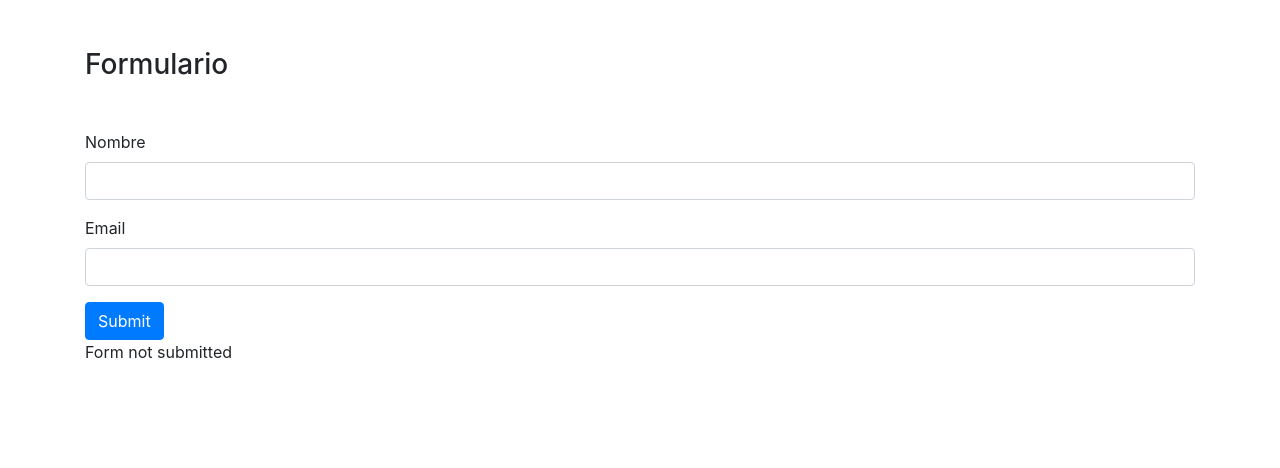
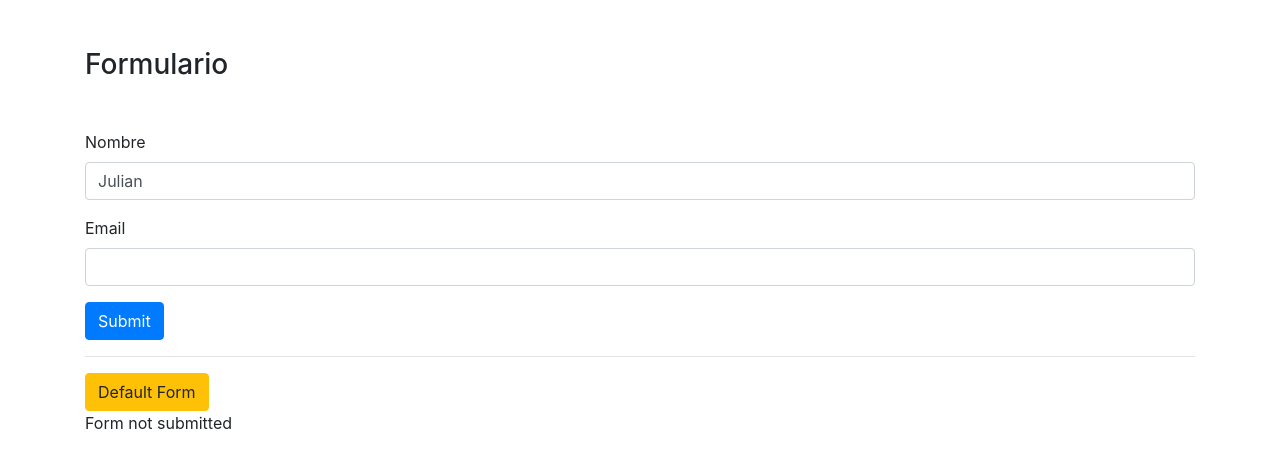
Before and after one commit to julianperezpesce/otherApp, an Angular app: page / in a window 1280 px wide. Shown: the top 468 px of the page. Built offline with nearby package versions, Linux system fonts and the light colour scheme.

Commit message:
new method OnDefaultForm

```diff
--- a/src/app/form-first/form-first.component.html
+++ b/src/app/form-first/form-first.component.html
@@ -2,7 +2,7 @@
      <h3>Formulario</h3>
      <div class="form-group mt-5">
          <label for="my-input">Nombre</label>
-         <input  class="form-control" type="text" >
+         <input  class="form-control" type="text" [value]="defaultName">
      </div>
      <div class="form-group">
         <label for="my-input">Email</label>
@@ -10,6 +10,8 @@
     </div>
 
     <button class="btn btn-primary" (click)="onSendForm()">Submit</button>
+    <hr>
+    <button class="btn btn-warning" (click)="onDefaultForm()">Default Form</button>
 
     <p> {{ status }} </p>
 </div>
--- a/src/app/form-first/form-first.component.ts
+++ b/src/app/form-first/form-first.component.ts
@@ -8,6 +8,7 @@ import { Component, OnInit } from '@angular/core';
 export class FormFirstComponent implements OnInit {
 
   status: string = 'Form not submitted';
+  defaultName: string = 'Julian';
 
   constructor() { }
 
@@ -20,4 +21,8 @@ export class FormFirstComponent implements OnInit {
     this.status = 'Form submitted';
   }
 
+  onDefaultForm(){
+    this.defaultName = 'Alberto';
+  }
+
 }
```
